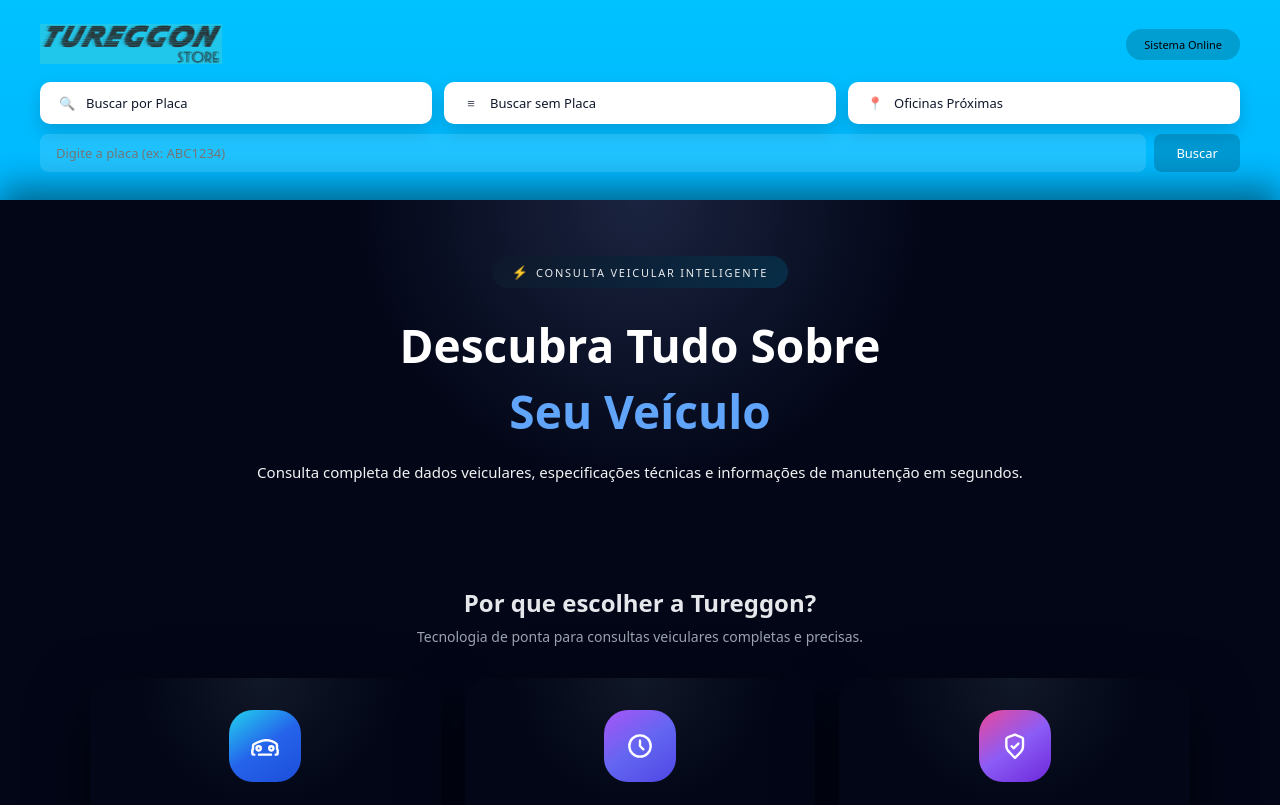
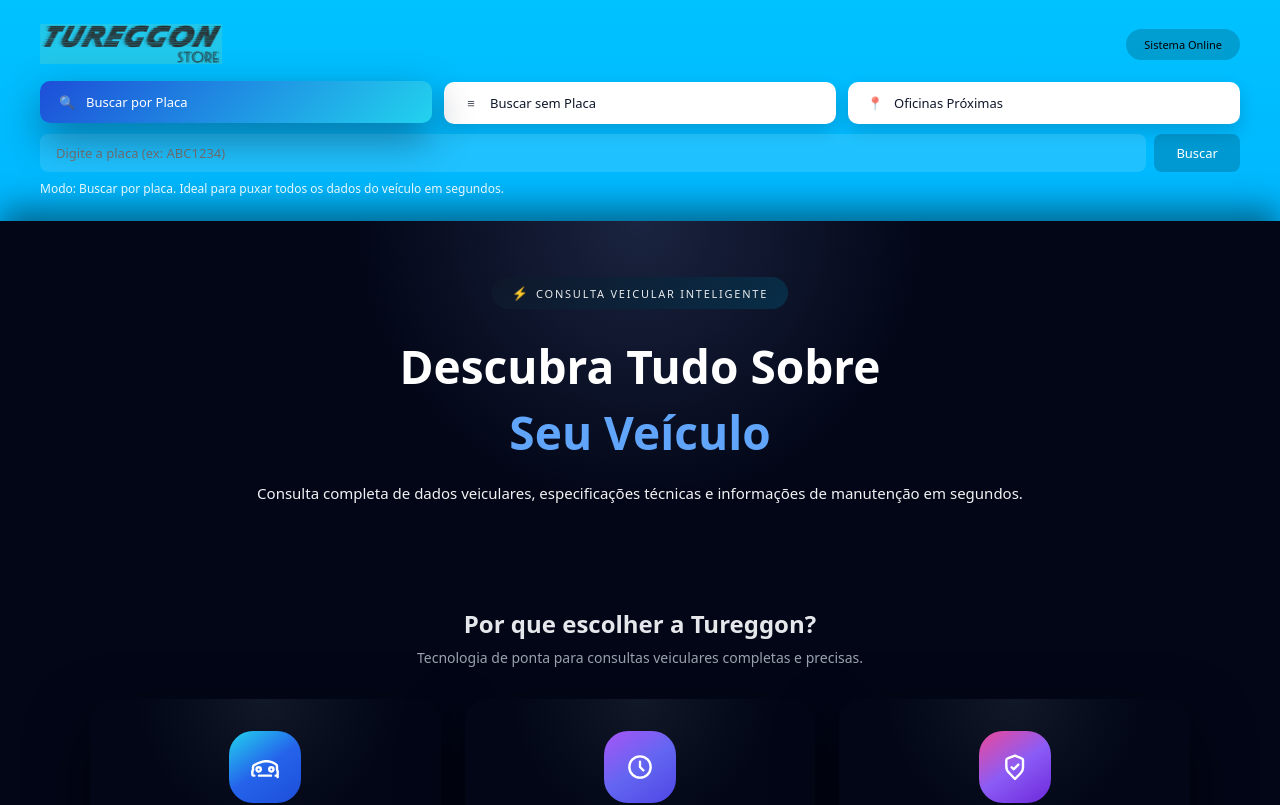
Before and after one commit to joao6861/novo-app, a Next.js app: page / in a window 1280 px wide. Shown: the top 805 px of the page. Built offline with nearby package versions, Linux system fonts and the light colour scheme.

Commit message:
Update page.tsx

```diff
--- a/src/app/page.tsx
+++ b/src/app/page.tsx
@@ -1,6 +1,6 @@
 "use client";
 
-import React from "react";
+import React, { useState, useRef } from "react";
 
 /** ÍCONES SVG PERSONALIZADOS **/
 
@@ -17,7 +17,7 @@ const CarIcon: React.FC = () => (
   >
     <path d="M3 14.5V12c0-.6.3-1.1.9-1.4l2.3-1.2c.4-.2.8-.4 1.2-.5L10.2 8c.6-.2 1-.3 1.8-.3h2c.7 0 1.1.1 1.7.3l1.9.6c.5.2.9.3 1.3.6l1.2.8c.5.3.9.9.9 1.5v2.6" />
     <path d="M4 18.5h-.5C3 18.5 2.5 18 2.5 17.5V15" />
-    <path d="M20 18.5h.5c.5 0 1-.5 1-1V15" />
+    <path d="M20 18.5h.5c.5 0 1 .5 1 1V15" />
     <path d="M7.5 18.5h9" />
     <path d="M7.25 15.4a1.6 1.6 0 1 0 0-3.2 1.6 1.6 0 0 0 0 3.2Z" />
     <path d="M16.75 15.4a1.6 1.6 0 1 0 0-3.2 1.6 1.6 0 0 0 0 3.2Z" />
@@ -120,6 +120,13 @@ const styles: { [key: string]: React.CSSProperties } = {
     fontSize: 13,
     cursor: "pointer",
     boxShadow: "0 8px 18px rgba(15,23,42,0.18)",
+    transition: "all 0.18s ease-out",
+  },
+  cardActive: {
+    background: "linear-gradient(135deg,#1d4ed8,#22d3ee)",
+    color: "#ffffff",
+    boxShadow: "0 16px 40px rgba(15,23,42,0.45)",
+    transform: "translateY(-1px)",
   },
   cardIcon: {
     width: 18,
@@ -130,11 +137,14 @@ const styles: { [key: string]: React.CSSProperties } = {
     fontWeight: 500,
   },
 
+  searchBlock: {
+    marginBottom: 24,
+  },
   searchRow: {
     display: "grid",
     gridTemplateColumns: "minmax(0, 1fr) auto",
     gap: 8,
-    marginBottom: 28,
+    marginBottom: 8,
     marginTop: 8,
   },
   searchInput: {
@@ -154,6 +164,10 @@ const styles: { [key: string]: React.CSSProperties } = {
     color: "#ffffff",
     fontSize: 13,
     cursor: "pointer",
+  },
+  searchModeInfo: {
+    fontSize: 12,
+    opacity: 0.9,
   },
 
   /* HERO ESCURO EM LARGURA TOTAL */
@@ -410,7 +424,59 @@ const styles: { [key: string]: React.CSSProperties } = {
   },
 };
 
+type SearchMode = "placa" | "manual" | "oficinas";
+
 export default function Home() {
+  const [searchMode, setSearchMode] = useState<SearchMode>("placa");
+  const [searchText, setSearchText] = useState("");
+  const searchBlockRef = useRef<HTMLDivElement | null>(null);
+
+  const handleModeClick = (mode: SearchMode) => {
+    setSearchMode(mode);
+
+    // rolar suavemente até o campo de busca
+    if (searchBlockRef.current) {
+      searchBlockRef.current.scrollIntoView({
+        behavior: "smooth",
+        block: "start",
+      });
+    }
+  };
+
+  const handleSearch = () => {
+    const value = searchText.trim();
+    if (!value) {
+      window.alert("Digite algo para buscar.");
+      return;
+    }
+
+    if (searchMode === "placa") {
+      window.alert(`(DEMO) Buscar informações da placa: ${value}`);
+    } else if (searchMode === "manual") {
+      window.alert(
+        `(DEMO) Buscar por veículo usando marca/modelo/ano: ${value}`
+      );
+    } else {
+      window.alert(
+        `(DEMO) Buscar oficinas próximas usando cidade/CEP: ${value}`
+      );
+    }
+  };
+
+  const placeholder =
+    searchMode === "placa"
+      ? "Digite a placa (ex: ABC1234)"
+      : searchMode === "manual"
+      ? "Digite marca, modelo, ano, motorização..."
+      : "Digite sua cidade ou CEP para encontrar oficinas próximas";
+
+  const modeInfo =
+    searchMode === "placa"
+      ? "Modo: Buscar por placa. Ideal para puxar todos os dados do veículo em segundos."
+      : searchMode === "manual"
+      ? "Modo: Buscar sem placa. Use marca, modelo, ano e motorização para localizar o veículo."
+      : "Modo: Oficinas próximas. Use cidade ou CEP para encontrar oficinas parceiras."
+
   return (
     <main style={styles.page}>
       {/* TOPO */}
@@ -431,29 +497,56 @@ export default function Home() {
           </header>
 
           <div style={styles.cardsRow}>
-            <button type="button" style={styles.card}>
+            <button
+              type="button"
+              style={{
+                ...styles.card,
+                ...(searchMode === "placa" ? styles.cardActive : {}),
+              }}
+              onClick={() => handleModeClick("placa")}
+            >
               <span style={styles.cardIcon}>🔍</span>
               <span style={styles.cardLabel}>Buscar por Placa</span>
             </button>
-            <button type="button" style={styles.card}>
+            <button
+              type="button"
+              style={{
+                ...styles.card,
+                ...(searchMode === "manual" ? styles.cardActive : {}),
+              }}
+              onClick={() => handleModeClick("manual")}
+            >
               <span style={styles.cardIcon}>≡</span>
               <span style={styles.cardLabel}>Buscar sem Placa</span>
             </button>
-            <button type="button" style={styles.card}>
+            <button
+              type="button"
+              style={{
+                ...styles.card,
+                ...(searchMode === "oficinas" ? styles.cardActive : {}),
+              }}
+              onClick={() => handleModeClick("oficinas")}
+            >
               <span style={styles.cardIcon}>📍</span>
               <span style={styles.cardLabel}>Oficinas Próximas</span>
             </button>
           </div>
 
+          {/* BLOCO DE BUSCA */}
+          <div ref={searchBlockRef} style={styles.searchBlock}>
             <div style={styles.searchRow}>
               <input
                 type="text"
-              placeholder="Digite a placa (ex: ABC1234)"
+                placeholder={placeholder}
                 style={styles.searchInput}
+                value={searchText}
+                onChange={(e) => setSearchText(e.target.value)}
               />
-            <button type="button" style={styles.searchBtn}>
+              <button type="button" style={styles.searchBtn} onClick={handleSearch}>
                 Buscar
               </button>
+            </div>
+            <div style={styles.searchModeInfo}>{modeInfo}</div>
           </div>
         </div>
       </section>
@@ -535,6 +628,7 @@ export default function Home() {
             style={styles.newsletterForm}
             onSubmit={(e) => {
               e.preventDefault();
+              handleSearch();
             }}
           >
             <input
```
Lines whose indentation alone changed are shown as unchanged.
